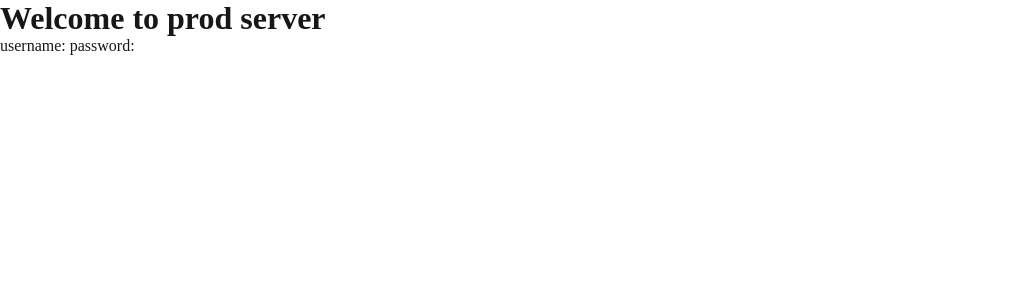
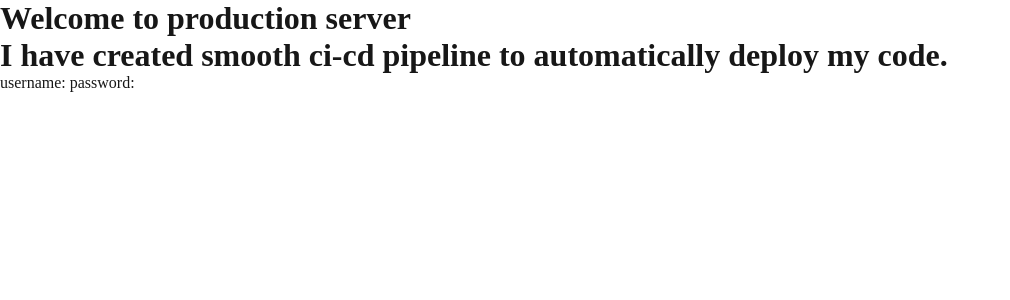
Before and after one commit to Amxitt/Test, a Next.js app in the folder apps/web/: page / in a window 1280 px wide. Shown: the top 300 px of the page, without its empty margins (0-1010 px from the left). Built offline with nearby package versions, Linux system fonts and the light colour scheme; no server answers; the database is empty.

Commit message:
checking

```diff
--- a/apps/web/app/page.tsx
+++ b/apps/web/app/page.tsx
@@ -8,7 +8,8 @@ export default async function Home() {
 
   return (
     <div>
-<h1>Welcome to prod server</h1>
+<h1>Welcome to production server</h1>
+<h1>I have created smooth ci-cd pipeline to automatically deploy my code.</h1>
 
       username: {user?.username}
       password: {user?.password}
```
